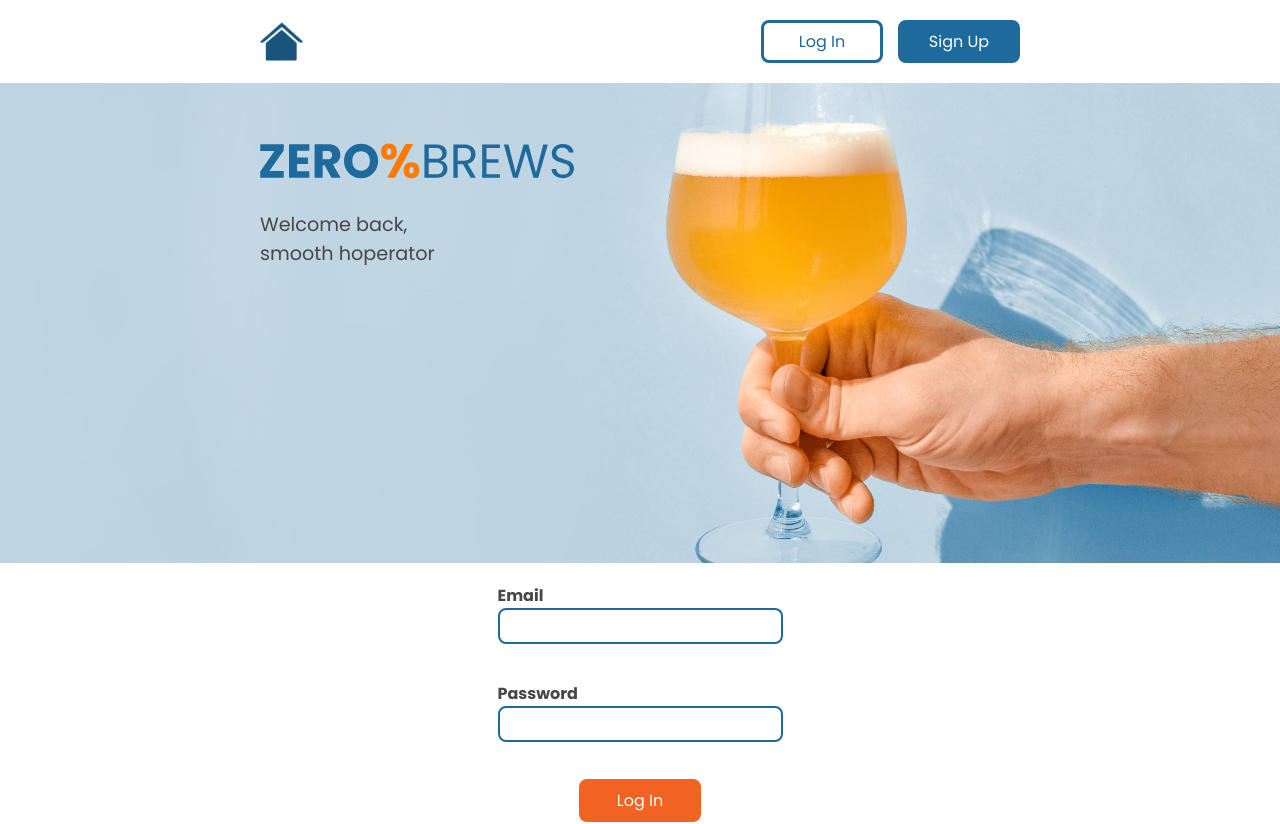
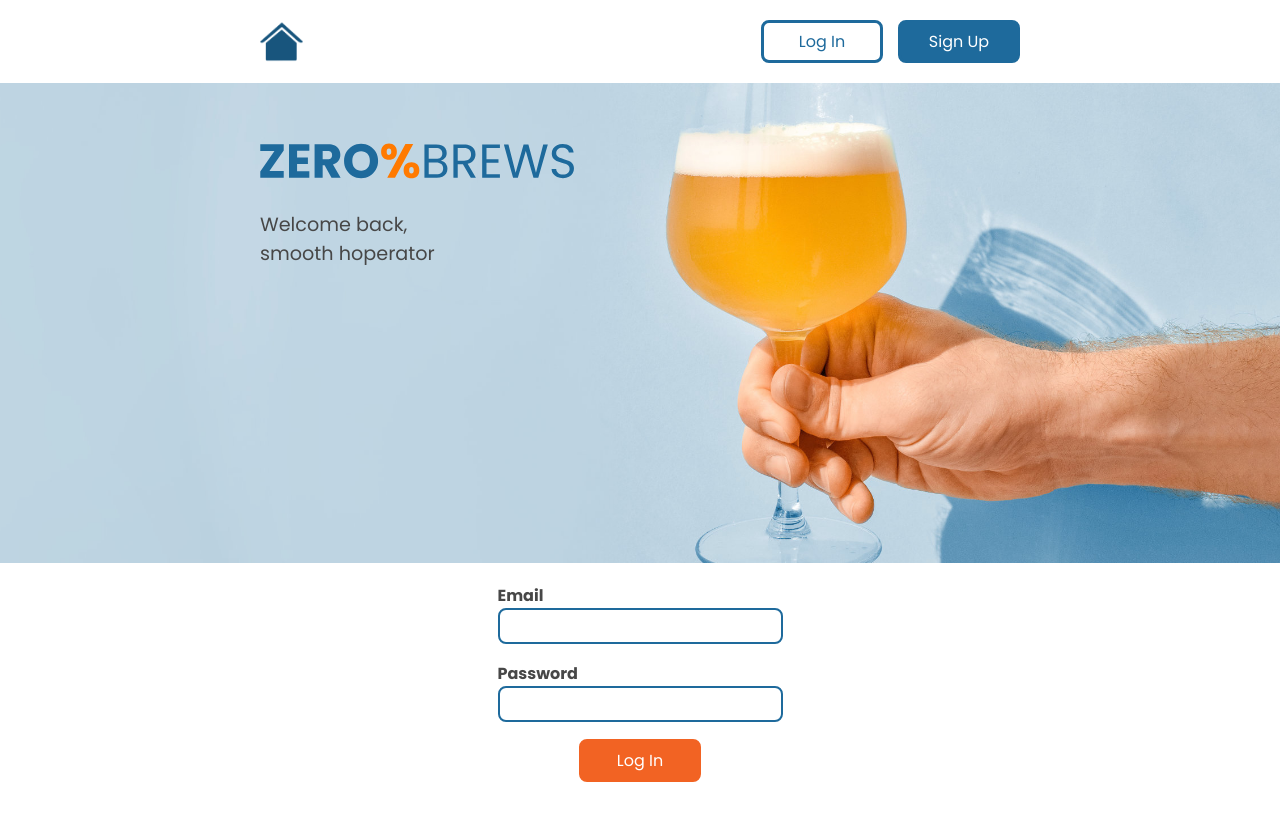
Before and after one commit to alastair10/ZeroPercentBrews-client, a React (Create React App) app: page /login in a window 1280 px wide. Shown: the top 824 px of the page. Built offline with nearby package versions, Linux system fonts and the light colour scheme.

Commit message:
remove uneccessary jsx break tags

```diff
--- a/src/Pages/Login.js
+++ b/src/Pages/Login.js
@@ -62,7 +62,6 @@ const Login = () => {
               onChange={handleChange}
             />
           </label>
-          <br />
           <label>
             Password
             <input
@@ -72,7 +71,6 @@ const Login = () => {
               onChange={handleChange}
             />
           </label>
-          <br />
           <ButtonPrimary text={"Log In"} onClick={handleSubmit} />
         </form>
       </div>
--- a/src/Pages/Login.module.css
+++ b/src/Pages/Login.module.css
@@ -2,7 +2,7 @@ form {
   display: flex;
   flex-direction: column;
   align-items: center;
-  gap: 5px;
+  gap: 15px;
   margin-bottom: 60px;
   padding: 20px 20px;
   max-width: 500px;
@@ -29,6 +29,7 @@ label {
     display: flex;
     flex-direction: column;
     align-items: center;
+    gap: 15px;
     flex-wrap: wrap;
     max-width: 950px;
   }
```
